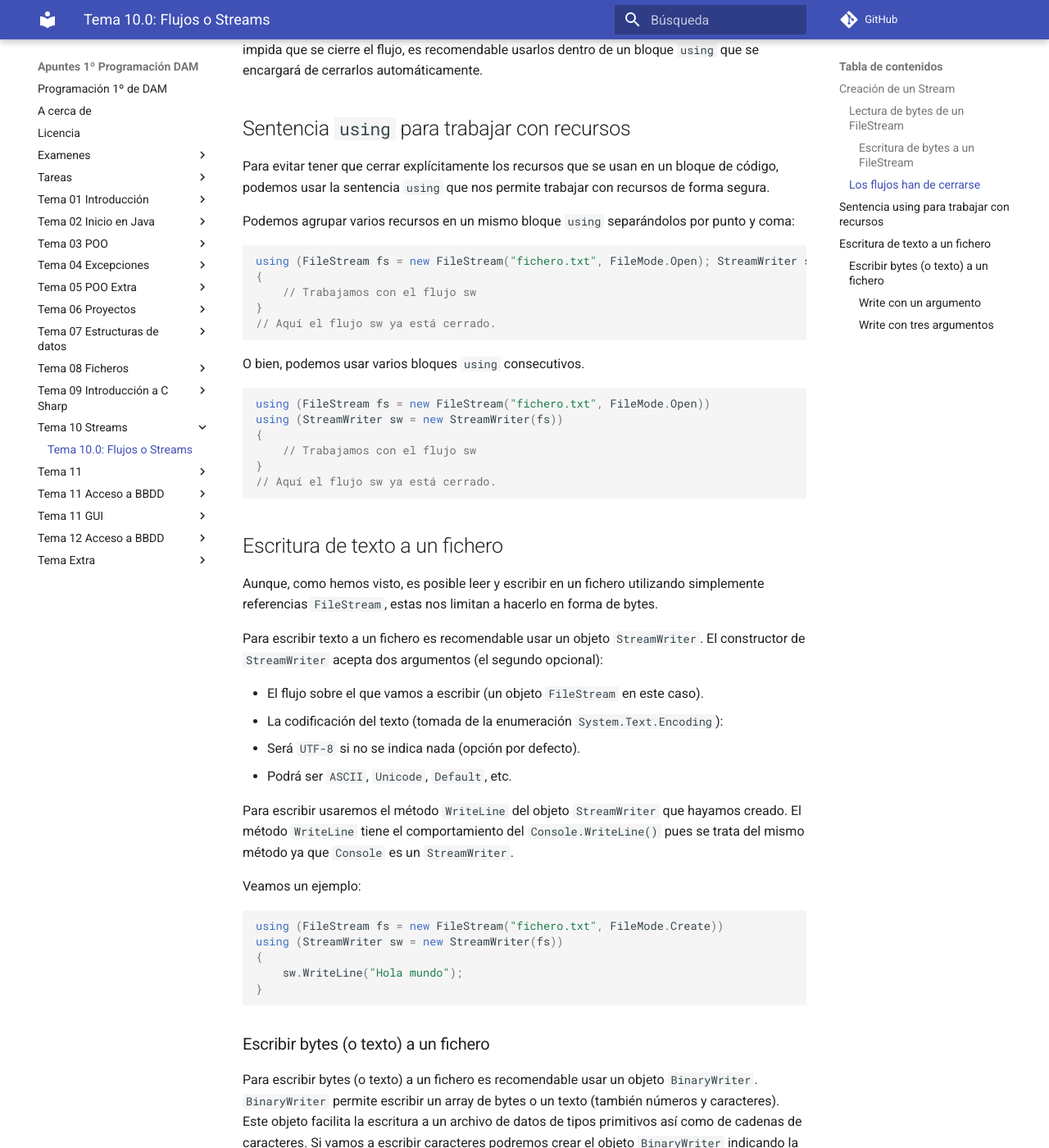
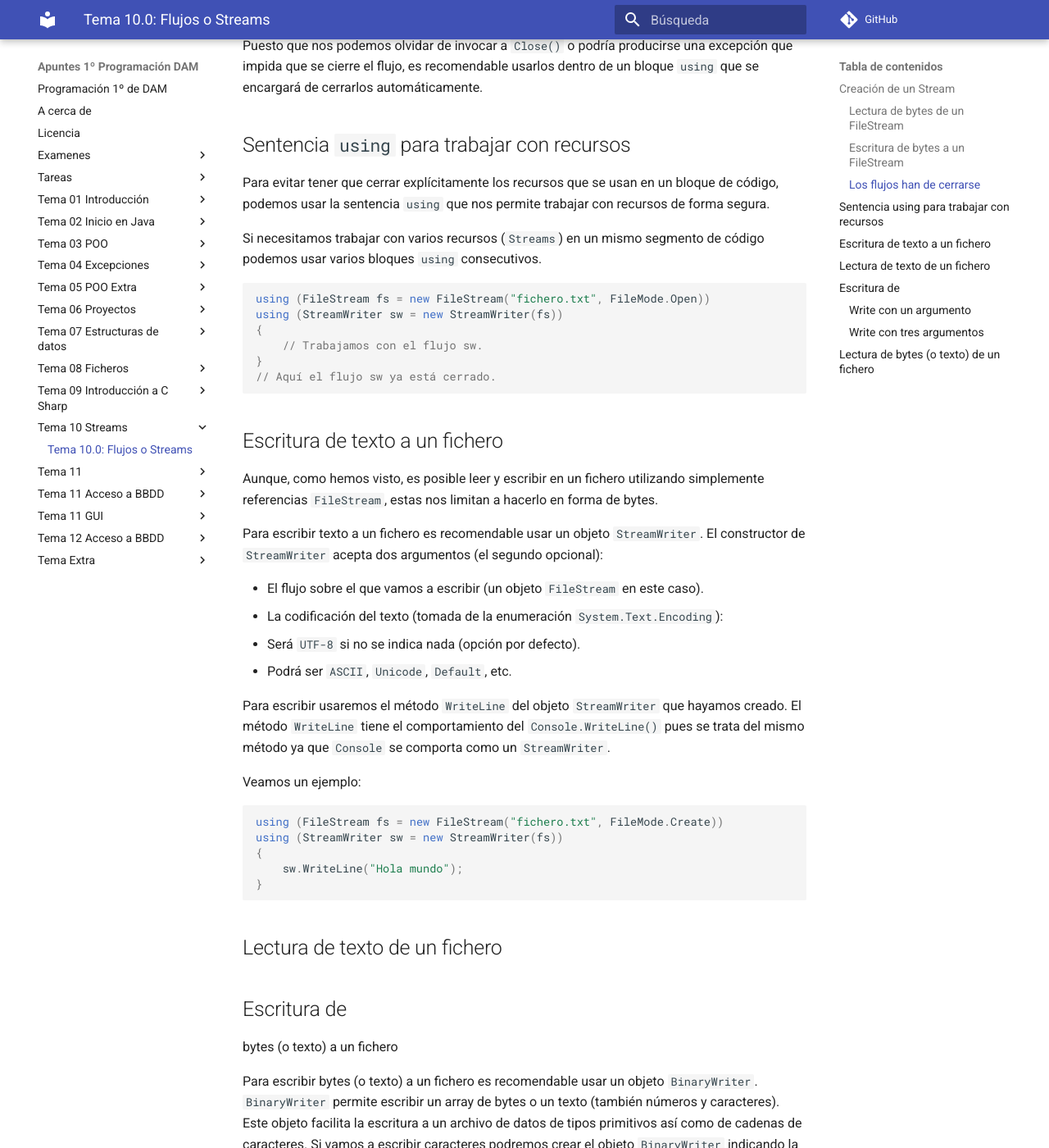
Before and after one commit to mmourazos/DAM_PR_Apuntes, an MkDocs documentation site: the page built from docs/Tema 10 - Streams/Tema 10.0 - Sreams.md, in a window 1280 px wide and 1400 px high, scrolled down 2214 px. Shown: the whole window at 82% size. Built offline with MkDocs 1.6.1 and Material for MkDocs 9.7.7, drawn with Linux system fonts in a browser that asks for light colours; comment, search, counter and statistics services are not loaded; some of the changed text lies outside the part shown.

Commit message:
Retoques

````diff
--- a/docs/Tema 10 - Streams/Tema 10.0 - Sreams.md
+++ b/docs/Tema 10 - Streams/Tema 10.0 - Sreams.md
@@ -46,7 +46,7 @@
 int nBytes = fs.Read(buffer, 0, 100);
 ```
 
-#### Escritura de bytes a un `FileStream`
+### Escritura de bytes a un `FileStream`
 
 Para escribir bytes directamente a un `FileStream` usaremos el método `Write` que acepta tres argumentos:
 
@@ -79,23 +79,13 @@
 
 Para evitar tener que cerrar explícitamente los recursos que se usan en un bloque de código, podemos usar la sentencia `using` que nos permite trabajar con recursos de forma segura.
 
-Podemos agrupar varios recursos en un mismo bloque `using` separándolos por punto y coma:
-
-``` C#
-using (FileStream fs = new FileStream("fichero.txt", FileMode.Open); StreamWriter sw = new StreamWriter(fs))
-{
-    // Trabajamos con el flujo sw
-}
-// Aquí el flujo sw ya está cerrado.
-```
-
-O bien, podemos usar varios bloques `using` consecutivos.
+Si necesitamos trabajar con varios recursos (`Streams`) en un mismo segmento de código podemos usar varios bloques `using` consecutivos.
 
 ``` C#
 using (FileStream fs = new FileStream("fichero.txt", FileMode.Open))
 using (StreamWriter sw = new StreamWriter(fs))
 {
-    // Trabajamos con el flujo sw
+    // Trabajamos con el flujo sw.
 }
 // Aquí el flujo sw ya está cerrado.
 ```
@@ -113,7 +103,7 @@
   - Podrá ser `ASCII`, `Unicode`, `Default`, etc.
 
 Para escribir usaremos el método `WriteLine` del objeto `StreamWriter` que hayamos creado.
-El método `WriteLine` tiene el comportamiento del `Console.WriteLine()` pues se trata del mismo método ya que `Console` es un `StreamWriter`.
+El método `WriteLine` tiene el comportamiento del `Console.WriteLine()` pues se trata del mismo método ya que `Console` se comporta como un `StreamWriter`.
 
 Veamos un ejemplo:
 
@@ -125,7 +115,10 @@
 }
 ```
 
-### Escribir bytes (o texto) a un fichero
+## Lectura de texto de un fichero
+
+## Escritura de
+ bytes (o texto) a un fichero
 
 Para escribir bytes (o texto) a un fichero es recomendable usar un objeto `BinaryWriter`.
 `BinaryWriter` permite escribir un array de bytes o un texto (también números y caracteres). Este objeto facilita la escritura a un archivo de datos de tipos primitivos así como de cadenas de caracteres.
@@ -141,7 +134,7 @@
 
 Para escribir mediante el `BinaryWriter` podemos usar el método `Write` que acepta uno o tres argumentos:
 
-#### `Write` con un argumento
+### `Write` con un argumento
 
 Se usa para escribir tipos primitivos al stream (que hace referencia a un fichero en nuestros ejemplos).
 
@@ -158,7 +151,9 @@
 bw.Write(new char[] { 'a', 'b', 'c' });
 ```
 
-#### `Write` con tres argumentos
+Cuando escribimos una cadena usando el método `Write` de `BinaryWriter` hemos de tener en cuenta que la conversión a bytes la realizará en función de la codificación que hayamos indicado al crear el objeto `BinaryWriter`.
+
+### `Write` con tres argumentos
 
 Los argumentos son:
 
@@ -181,3 +176,7 @@
     bw.Write(buffer, 10, 10);
 }
 ```
+
+## Lectura de bytes (o texto) de un fichero
+
+Para leer bytes (o texto) de un fichero es recomendable usar un objeto `BinaryReader`.
````
Also changed, not shown: other parts of docs/Tema 10 - Streams/Tema 10.0 - Sreams.md (+1 -1 lines).
